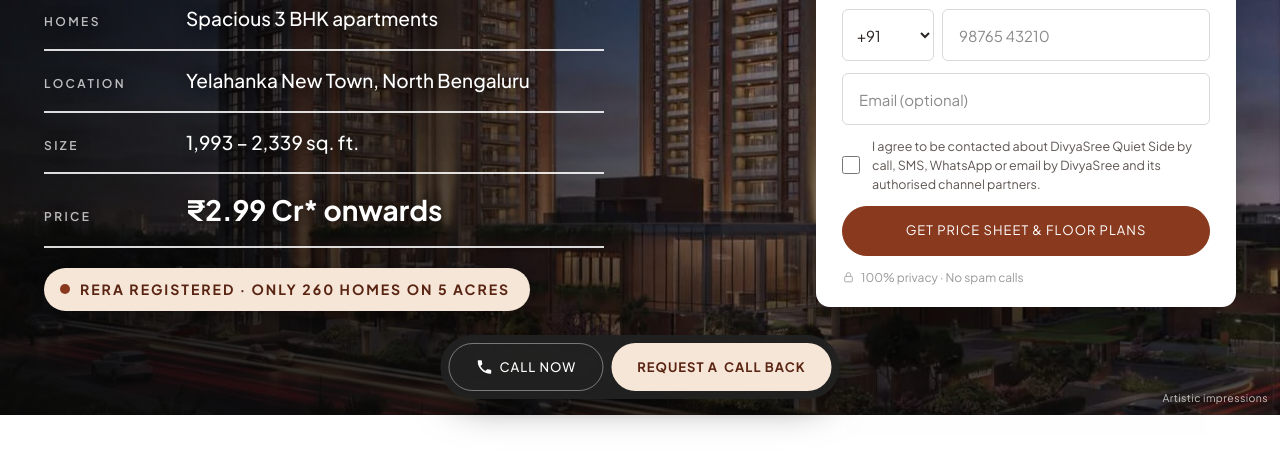
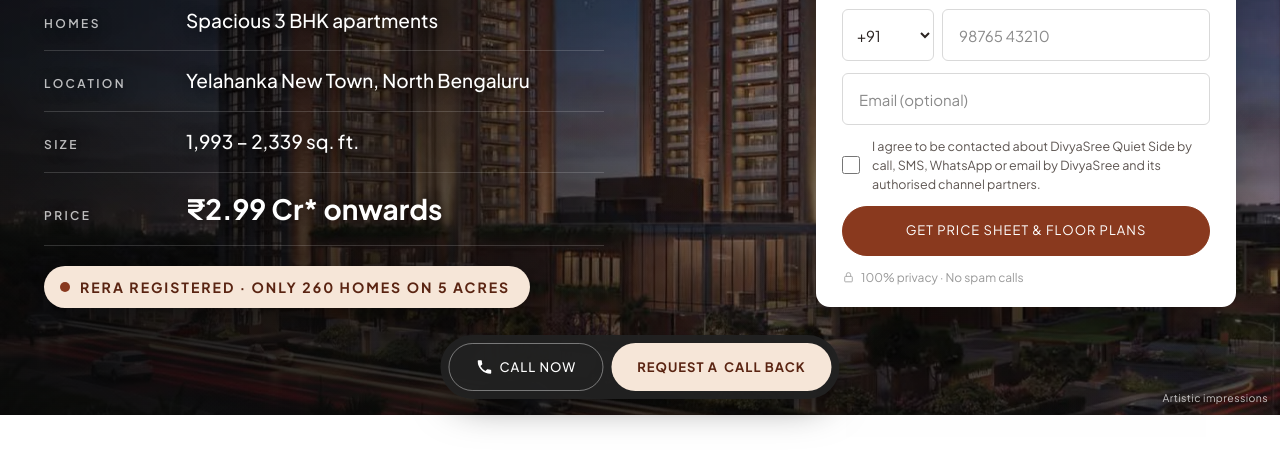
Before and after one commit to iamhere-lab/divyashree, a plain HTML site: page index.html in a window 1280 px wide. Shown: the part 381-848 px from the top of the page. Drawn offline with nearby package versions, Linux system fonts and the light colour scheme; a web font is replaced by a local one.

Commit message:
Hero spec table: subtle hairline dividers
Co-Authored-By: Claude Fable 5.2 <noreply@anthropic.com>
Claude-Session: https://claude.ai/code/session_01UZNGps3MmadSpNbs3EC5vj

```diff
--- a/assets/css/styles.css
+++ b/assets/css/styles.css
@@ -729,6 +729,6 @@ body { padding-bottom: calc(68px + env(safe-area-inset-bottom)); }
   .hero-specs dd { font-size: 19px; }
   .hero-specs .hs-price dd { font-size: 28px; }
 }
-/* Stronger hero spec dividers */
-.hero-specs { border-top: 2px solid rgba(255,255,255,.85); }
-.hero-specs > div { border-bottom: 2px solid rgba(255,255,255,.85); }
+/* Subtle hero spec dividers */
+.hero-specs { border-top: 1px solid rgba(255,255,255,.16); }
+.hero-specs > div { border-bottom: 1px solid rgba(255,255,255,.16); }
```
